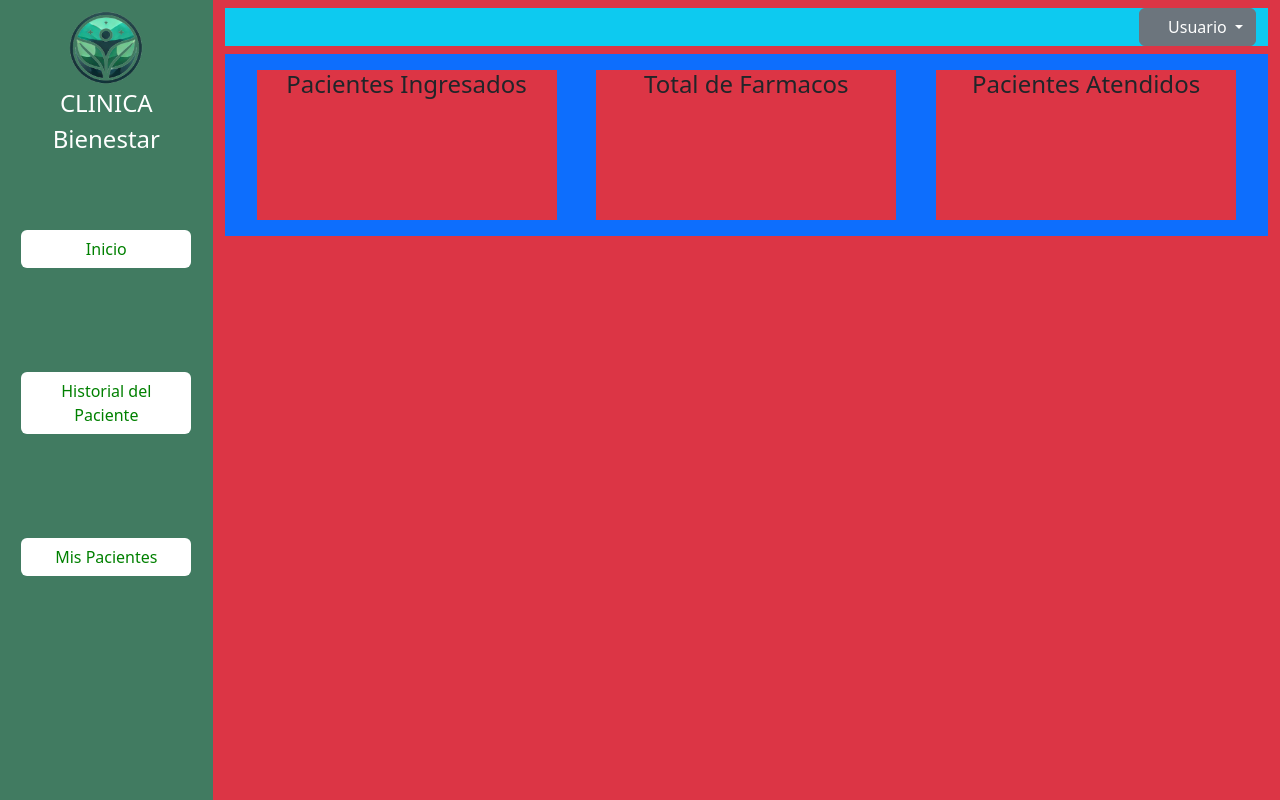
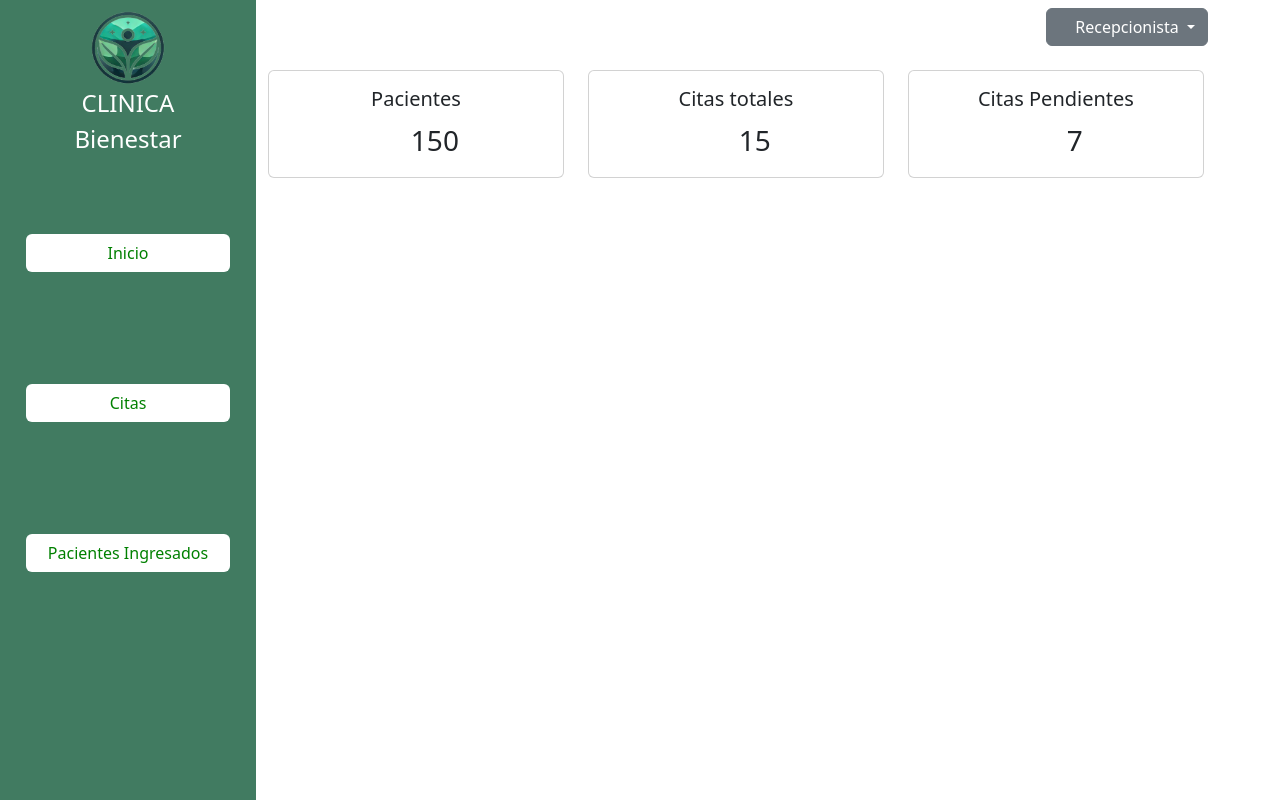
Before and after one commit to elsultanceleste/ClinicaBienestar, a PHP site: page /admin/enfermeros/index.php in a window 1280 px wide. Run offline with PHP 8.4, Linux system fonts and the light colour scheme; some web fonts are replaced.

Commit message:
modificaciones realizadas

```diff
--- /dev/null
+++ b/admin/enfermeros/components/estilos.php
@@ -0,0 +1,5 @@
+    <link rel="stylesheet" href="./css/estilos.css">
+    <link rel="stylesheet" href="./css/cuenta.css">
+    <link rel="stylesheet" href="./css/all.css">
+    <link rel="stylesheet" href="./css/bootstrap.css">
+    <link rel="shortcut icon" href="./img/logoClinica2.png" type="image/x-icon">
--- /dev/null
+++ b/admin/enfermeros/components/footer.php
@@ -0,0 +1,3 @@
+<script src="./js/all.js"></script>
+<script src="./js/bootstrap.js"></script>
+<script src="https://cdn.jsdelivr.net/npm/bootstrap@5.3.3/dist/js/bootstrap.bundle.min.js" integrity="sha384-YvpcrYf0tY3lHB60NNkmXc5s9fDVZLESaAA55NDzOxhy9GkcIdslK1eN7N6jIeHz" crossorigin="anonymous"></script>
--- /dev/null
+++ b/admin/enfermeros/components/sidebar.php
@@ -0,0 +1,21 @@
+<div class="sidebar d-none d-sm-none d-md-none d-lg-block">
+        <div class="logo w-100 d-flex justify-content-center flex-column align-items-center pt-2 mb-3">
+            <img src="./img/logoClinica2.png" width="80px" alt="logo">
+            <p class="text-white h4">CLINICA</p>
+            <p class="text-white h4">Bienestar</p>
+        </div>
+
+        <div class="menu w-100 d-flex justify-content-center">
+            <ul class="list-unstyled">
+                <li><a class=" btn" href="./index.php">Inicio</a></li>
+                <li><a class=" btn" href="#">Citas</a></li>
+                <li><a class=" btn" href="#">Pacientes Ingresados</a></li>
+
+            </ul>
+
+
+        </div>
+
+
+
+    </div>
--- a/admin/enfermeros/index.php
+++ b/admin/enfermeros/index.php
@@ -4,55 +4,87 @@
     <meta charset="UTF-8">
     <meta name="viewport" content="width=device-width, initial-scale=1.0">
     <title>Enfermero</title>
-    <link rel="stylesheet" href="./css/all.css">
-    <link rel="stylesheet" href="./css/bootstrap.css">
-    <link rel="stylesheet" href="./css/estilos.css">
+    <?php include './components/estilos.php'?>
 </head>
-<body class="d-flex">
+<body>
 
-<div class="sidebar d-none d-sm-none d-md-none d-lg-block">
-        <div class="logo w-100 d-flex justify-content-center flex-column align-items-center pt-2 mb-3">
-            <img src="./img/logoClinica2.png" width="80px" alt="logo">
-            <p class="text-white h4">CLINICA</p>
-            <p class="text-white h4">Bienestar</p>
+<div class="general d-flex col-sm-12 col-md-12">
+
+<?php include './components/sidebar.php'; ?>
+
+
+<div class="main col-12 col-lg-9 ">
+
+    <!-- HEADER -->
+
+    <div class="header container b p-2 d-flex justify-content-between w-100 align-items-center col-12 ">
+        <div class="btn-menu">
+        <button class="btn d-block d-lg-none" type="button" data-bs-toggle="offcanvas" data-bs-target="#offcanvasScrolling" aria-controls="offcanvasScrolling">
+        <i class="fa-solid fa-bars fs-2"></i>
+        </button>
         </div>
 
-        <div class="menu w-100 d-flex justify-content-center">
-            <ul class="list-unstyled">
-                <li><a class=" btn" href="#">Inicio</a></li>
-                <li><a class=" btn" href="#">Historial del Paciente</a></li>
-                <li><a class=" btn" href="#">Mis Pacientes</a></li>
-            </ul>
-        </div>
-</div>
-
-<div class="container bg-danger">
-    <div class="container-fluid mt-2 bg-info d-flex justify-content-end">
+        <div class="user">
             <div class="dropdown">
                 <a class="btn btn-secondary dropdown-toggle" href="#" role="button" data-bs-toggle="dropdown" aria-expanded="false">
-                        <i class="fa-solid fa-user"></i> Usuario
+                    <i class="fa-solid fa-user"></i> Recepcionista
                 </a>
 
                 <ul class="dropdown-menu">
-                <li><a class="dropdown-item" href="#">Perfil</a></li>
-                <li><a class="dropdown-item" href="#">Cuenta</a></li>
+                    <li><a class="dropdown-item" href="./perfil.php">Perfil</a></li>
+                    <li><a class="dropdown-item" href="./cuenta.php">Cuenta</a></li>
                     <li><a class="dropdown-item" href="#">Cerrar sesión</a></li>
                 </ul>
             </div>
         </div>
-    <div class="container-fluid bg-primary d-flex justify-content-around mt-2">
-        <div class="d-flex justify-content-center m-3 bg-danger" style="width:300px; height:150px ;">
-            <h4>Pacientes Ingresados</h4>
     </div>
-        <div class="d-flex justify-content-center m-3 bg-danger" style="width:300px; height:150px ;">
-            <h4>Total de Farmacos</h4>
+
+    <!-- RESUMEN -->
+
+    <div class="container">
+        <div class="row">
+
+            <div class=" col-12 col-md-6 col-lg-4">
+                <div class="card mt-3">
+                    <div class="card-body">
+                        <h5 class="card-title text-center">Pacientes</h5>
+                        <div class=" w-100 d-flex align-items-center justify-content-center gap-3 ">
+                            <i class="fa-solid fa-user fs-3"></i>
+                            <span class="fs-3">150</span>
                         </div>
-        <div class="d-flex justify-content-center m-3 bg-danger" style="width:300px; height:150px ;">
-            <h4>Pacientes Atendidos</h4>
+
                     </div>
                 </div>
             </div>
 
-<script src="../"></script>
+            <div class=" col-12 col-md-6 col-lg-4">
+                <div class="card mt-3">
+                    <div class="card-body">
+                        <h5 class="card-title text-center">Citas totales</h5>
+                        <div class=" w-100 d-flex align-items-center justify-content-center gap-3 ">
+                        <i class="fa-solid fa-calendar-check fs-3"></i>
+                            <span class="fs-3">15</span>
+                        </div>
+
+                    </div>
+                </div>
+            </div>
+            <div class=" col-12 col-md-6 col-lg-4">
+                <div class="card mt-3">
+                    <div class="card-body">
+                        <h5 class="card-title text-center">Citas Pendientes</h5>
+                        <div class=" w-100 d-flex align-items-center justify-content-center gap-3 ">
+                        <i class="fa-regular fa-calendar-check fs-3"></i>
+                            <span class="fs-3">7</span>
+                        </div>
+
+                    </div>
+                </div>
+            </div>
+        </div>
+    </div>
+
+
+    <?php require( './components/footer.php'); ?>
 </body>
 </html>
```
Also changed, not shown: admin/enfermeros/components/sidebarResponsive.php (added, +23 -0 lines). Lines whose indentation alone changed are shown as unchanged.
